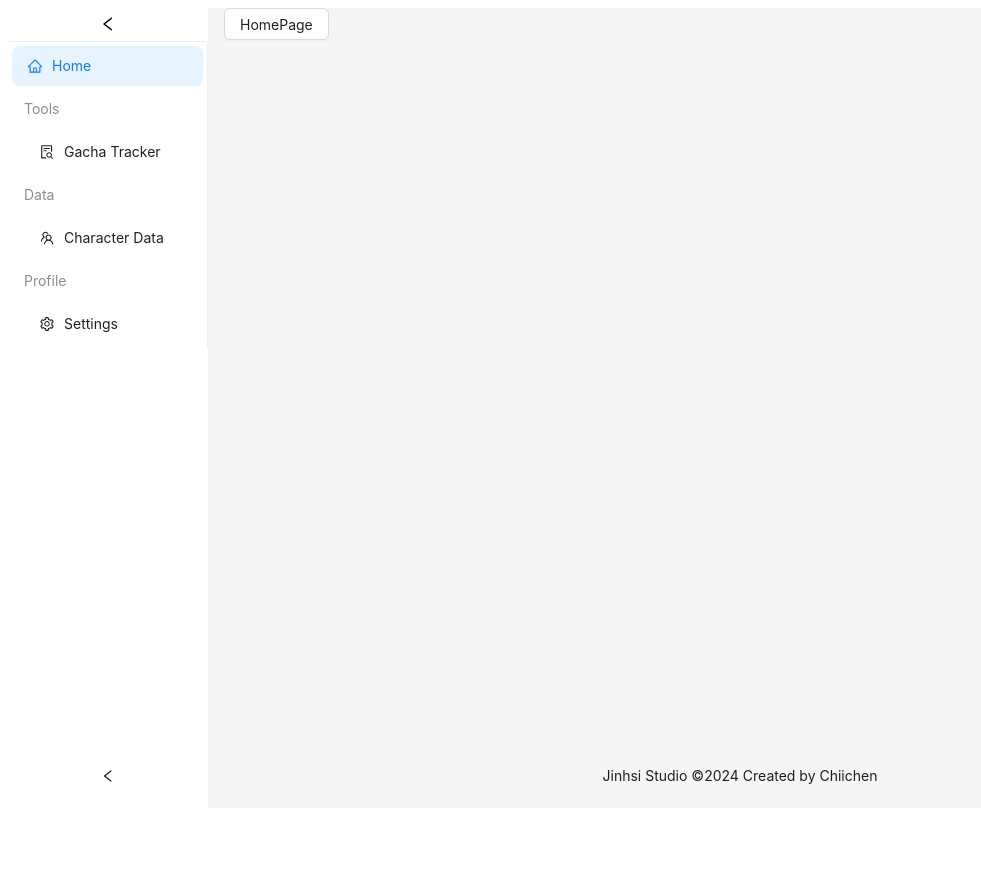
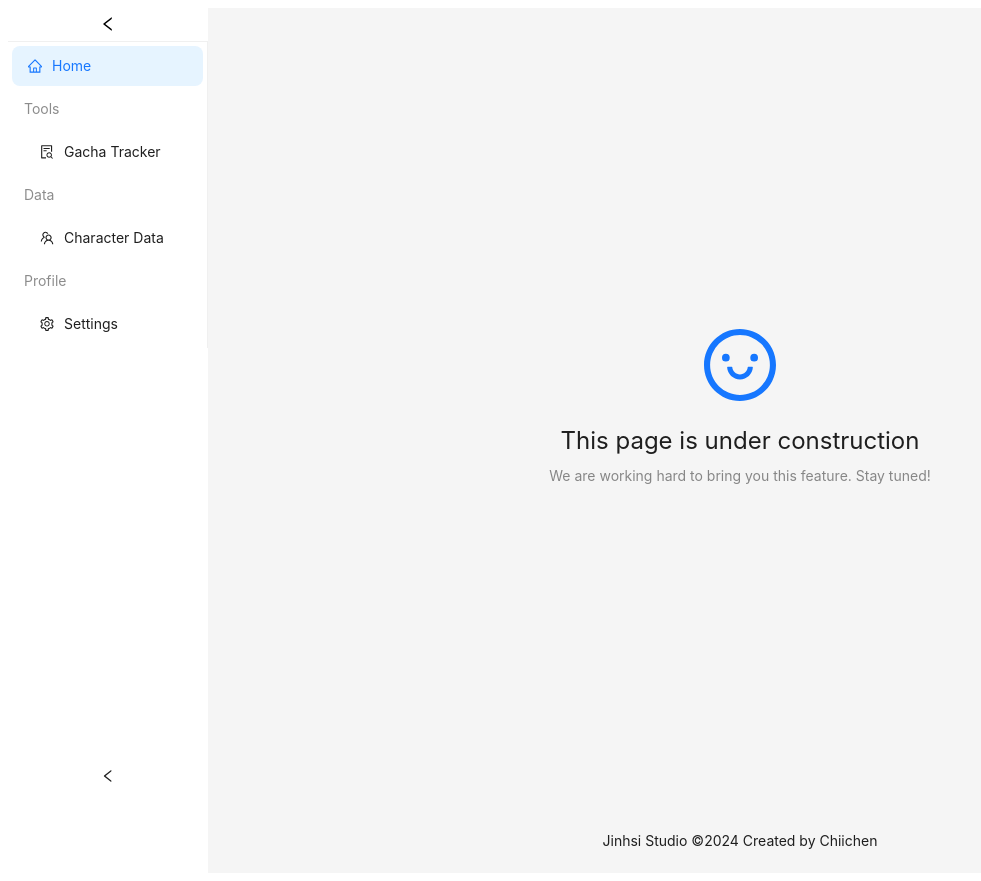
Before and after one commit to JinhsiStudio/JinhsiStudio, a React (Vite) app: page / in a window 1280 px wide. Shown: the whole page, without its empty margins (0-981 px from the left). Before the commit the page ends 816 px from the top, so only its background shows below. Built offline with nearby package versions, Linux system fonts and the light colour scheme.

Commit message:
feat(ui): add TodoPage as default

```diff
--- a/src/pages/data/character/index.tsx
+++ b/src/pages/data/character/index.tsx
@@ -1,5 +1,6 @@
+import TodoPage from "@/pages/default/todo";
 import { Button } from "antd";
 
 export default function CharacterDataPage() {
-    return <Button>CharacterData</Button>
+    return <TodoPage></TodoPage>
 }
--- /dev/null
+++ b/src/pages/default/todo.tsx
@@ -0,0 +1,15 @@
+// src/UnderConstruction.tsx
+import { Result } from 'antd';
+import { SmileOutlined } from '@ant-design/icons';
+
+export default function TodoPage() {
+    return (
+        <div style={{ display: 'flex', justifyContent: 'center', alignItems: 'center', height: '100vh' }}>
+            <Result
+                icon={<SmileOutlined />}
+                title="This page is under construction"
+                subTitle="We are working hard to bring you this feature. Stay tuned!"
+            />
+        </div>
+    );
+};
--- a/src/pages/home/index.tsx
+++ b/src/pages/home/index.tsx
@@ -1,5 +1,6 @@
 import { Button } from "antd";
+import TodoPage from "../default/todo";
 
 export default function HomePage() {
-    return <Button>HomePage</Button>
+    return <TodoPage></TodoPage>
 }
--- a/src/pages/routers.tsx
+++ b/src/pages/routers.tsx
@@ -5,6 +5,7 @@ import GachaPage from "./gacha";
 import { BaseErrorBoundary } from "../components/base/base-error-boundary";
 import { useRoutes } from "react-router-dom";
 import SettingsPage from "./settings";
+import CharacterDataPage from "./data/character";
 
 const routers = [
     {
@@ -24,6 +25,12 @@ const routers = [
         path: "/settings",
         element: <SettingsPage></SettingsPage>,
         errorElement: <RouteErrorPage></RouteErrorPage >
+    },
+    {
+        label: "Label-Data-Character",
+        path: "/data/character",
+        element: <CharacterDataPage></CharacterDataPage>,
+        errorElement: <RouteErrorPage></RouteErrorPage >
     }
 ].map((router) => ({
     ...router,
```
